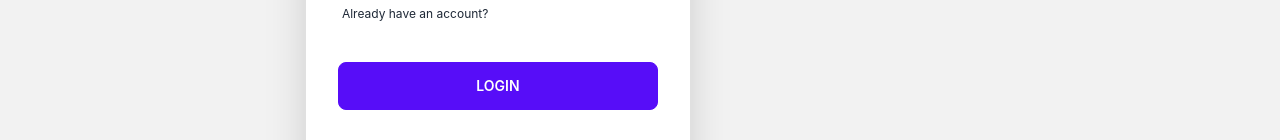
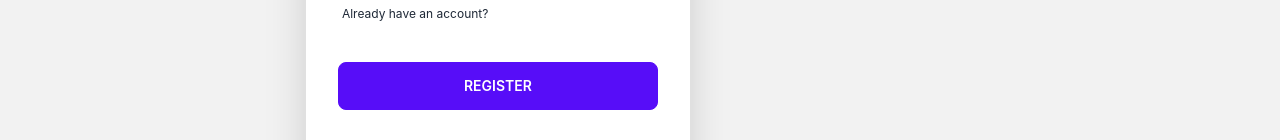
Before and after one commit to VASHKOR-DAS/auth-router-context-app, a React (Create React App) app: page /register in a window 1280 px wide. Shown: the part 520-660 px from the top of the page. Built offline with nearby package versions, Linux system fonts and the light colour scheme; no server answers.

Commit message:
register hole user k /login route a niye jabe

```diff
--- a/src/components/Register/Register.js
+++ b/src/components/Register/Register.js
@@ -1,11 +1,14 @@
 import React, { useContext } from 'react';
-import { Link } from 'react-router-dom';
+import { Link, useNavigate } from 'react-router-dom';
 import { AuthContext } from '../../contexts/UserContext';
 
 const Register = () => {
 
     const { createUser, signInWithGoogle } = useContext(AuthContext);
     // console.log(createUser);
+
+    //user successfully registered hoye gele take /login route a niye jabe
+    const navigate = useNavigate();
 
     const handleSubmit = event => {
         event.preventDefault();
@@ -23,6 +26,8 @@ const Register = () => {
                 console.log('registered user', user);
                 // reset from after register
                 form.reset();
+                //user successfully registered hoye gele take /login route a niye jabe
+                navigate('/login');
             })
             .catch(error => {
                 console.error(error);
@@ -88,7 +93,7 @@ const Register = () => {
                             </div>
 
                             <div className="form-control mt-6">
-                                <button className="btn btn-primary">Login</button>
+                                <button className="btn btn-primary">Register</button>
                             </div>
                         </form>
                         <button onClick={handleGoogleSignIn} className='btn btn-outline btn-success'>Google</button>
```
